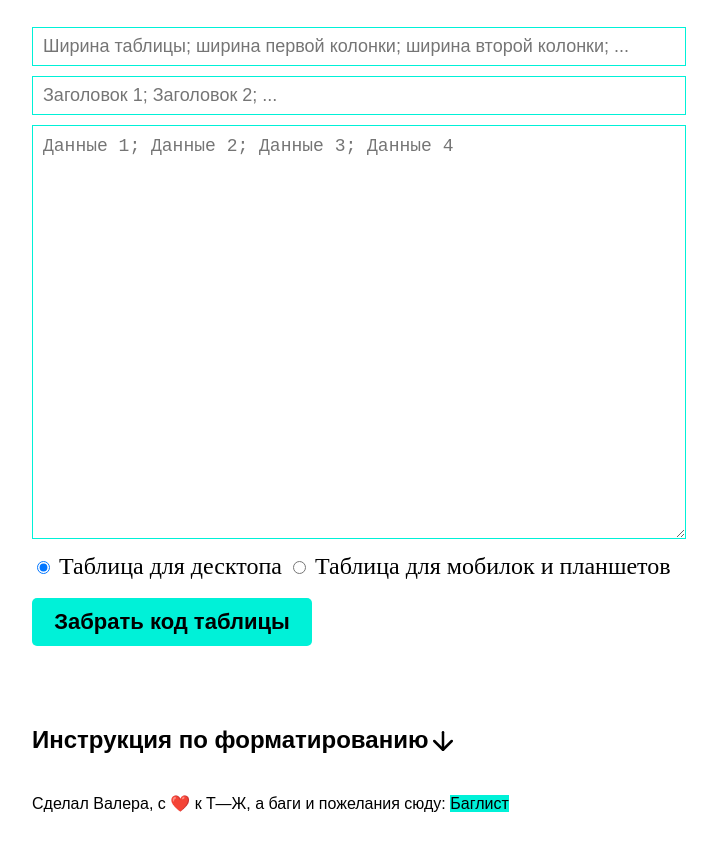
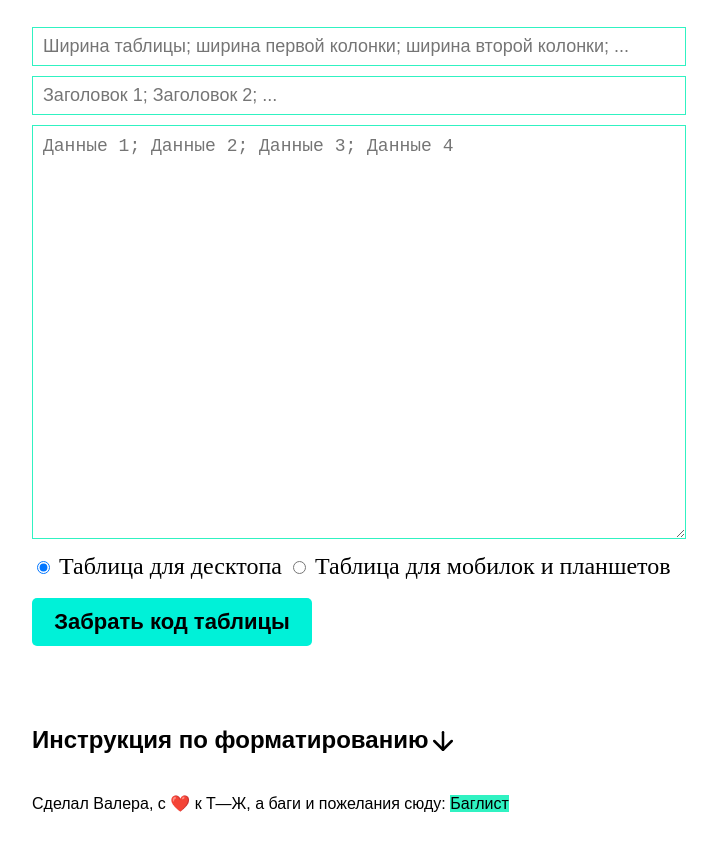
Before and after one commit to truetnoth/tjtable, a plain HTML site: page index.html in a window 1280 px wide. Shown: the part 166-1016 px from the top of the page, without its empty margins (288-1005 px from the left). Drawn offline with Linux system fonts and the light colour scheme.

Commit message:
update color

```diff
--- a/css/style.css
+++ b/css/style.css
@@ -3,7 +3,7 @@ body {
 }
 
 a {
-  background-color: #00f1d8;
+  background-color: #30F2C2;
   color: black;
   text-decoration: none;
 }
@@ -54,7 +54,7 @@ input[type="text"], textarea {
   outline: none;
   font-size: 18px;
   padding-left: 10px;
-  border: 1px solid #00f1d8;
+  border: 1px solid #30F2C2;
 }
 
 textarea {
```
